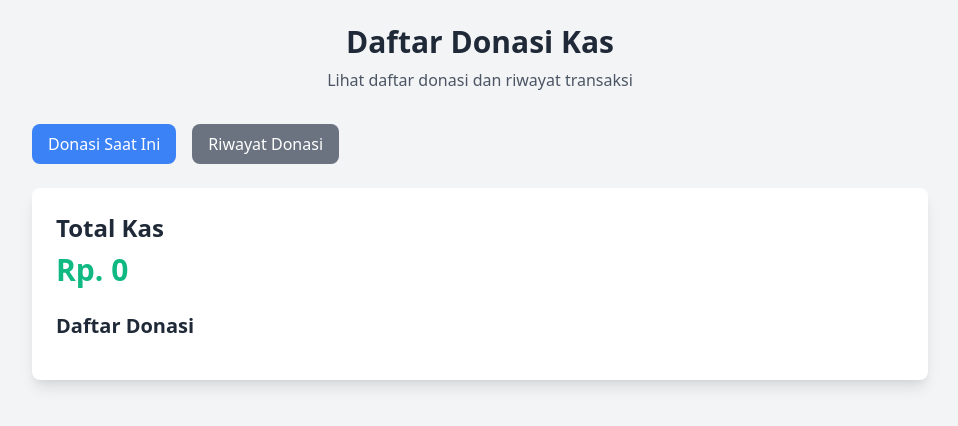
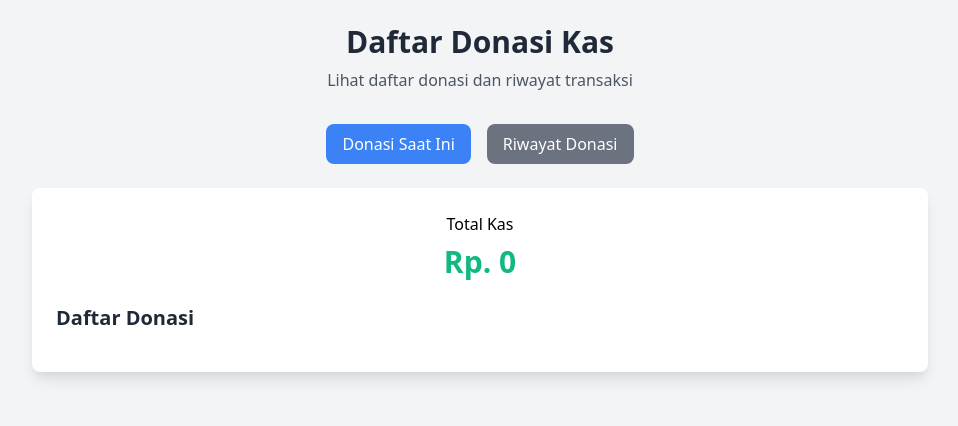
Before and after one commit to fay23-dam/x_kas, a website: page public/index.html in a window 1280 px wide. Shown: the whole page, without its empty margins (160-1118 px from the left). Drawn offline with nearby package versions, Linux system fonts and the light colour scheme; no server answers.

Commit message:
centering

```diff
--- a/public/index.html
+++ b/public/index.html
@@ -19,7 +19,7 @@
         </div>
 
         <!-- Tabs -->
-        <div class="flex space-x-4 mb-6">
+        <div class="flex justify-center items-center space-x-4 mb-6">
             <button id="donasiTab" class="px-4 py-2 bg-blue-500 text-white rounded-lg hover:bg-blue-600 focus:outline-none">
                 Donasi Saat Ini
             </button>
@@ -30,9 +30,9 @@
 
         <!-- Donasi Section -->
         <div id="donasi-section" class="bg-white rounded-lg shadow-lg p-6">
-            <div class="mb-6">
+            <div class="mb-6 text-center >
                 <h2 class="text-2xl font-semibold text-gray-800">Total Kas</h2>
-                <p id="total-kas" class="text-3xl font-bold text-green-500 mt-2">Rp. 0</p>
+            <p id="total-kas" class="text-3xl font-bold text-green-500 mt-2">Rp. 0</p>
             </div>
 
             <div>
```
